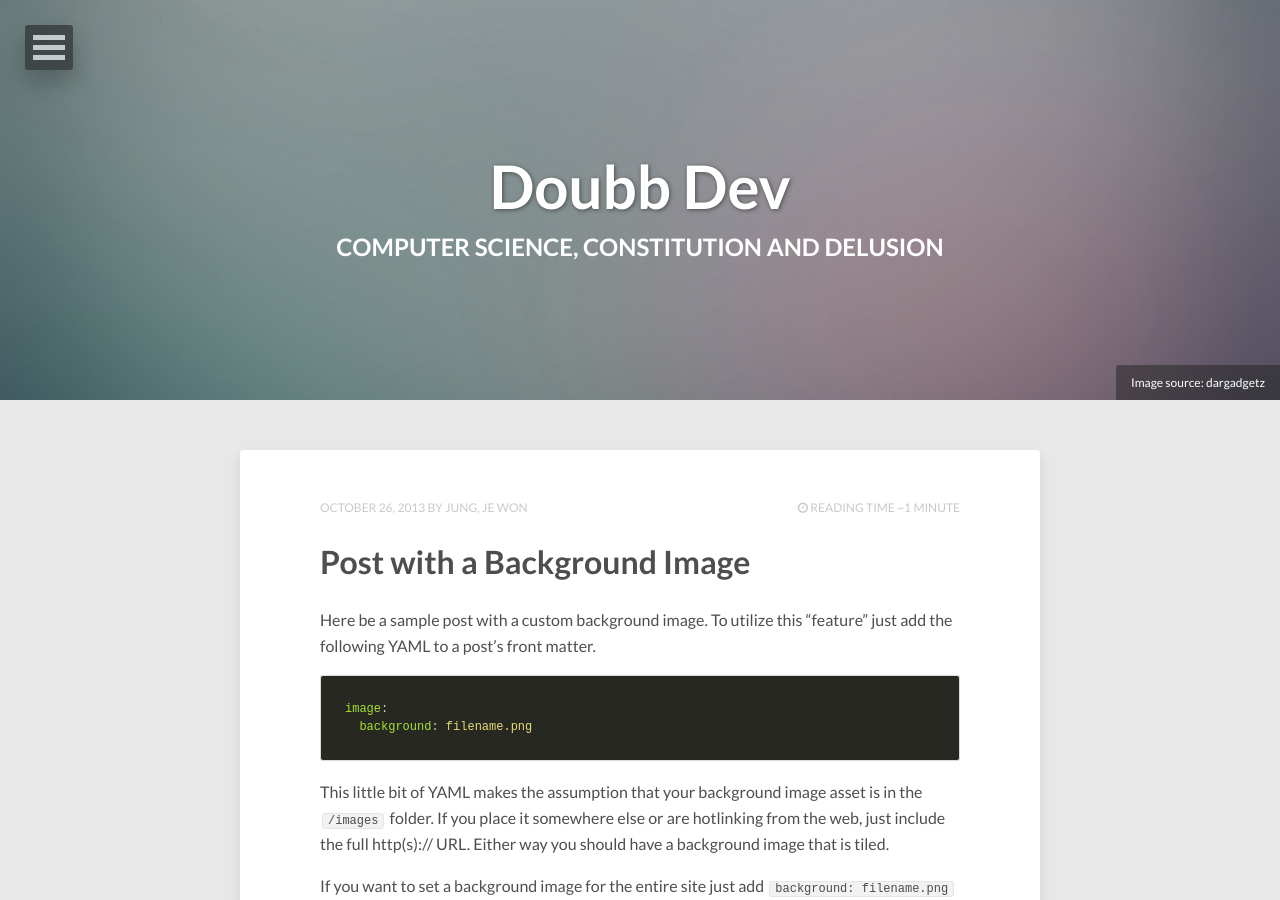
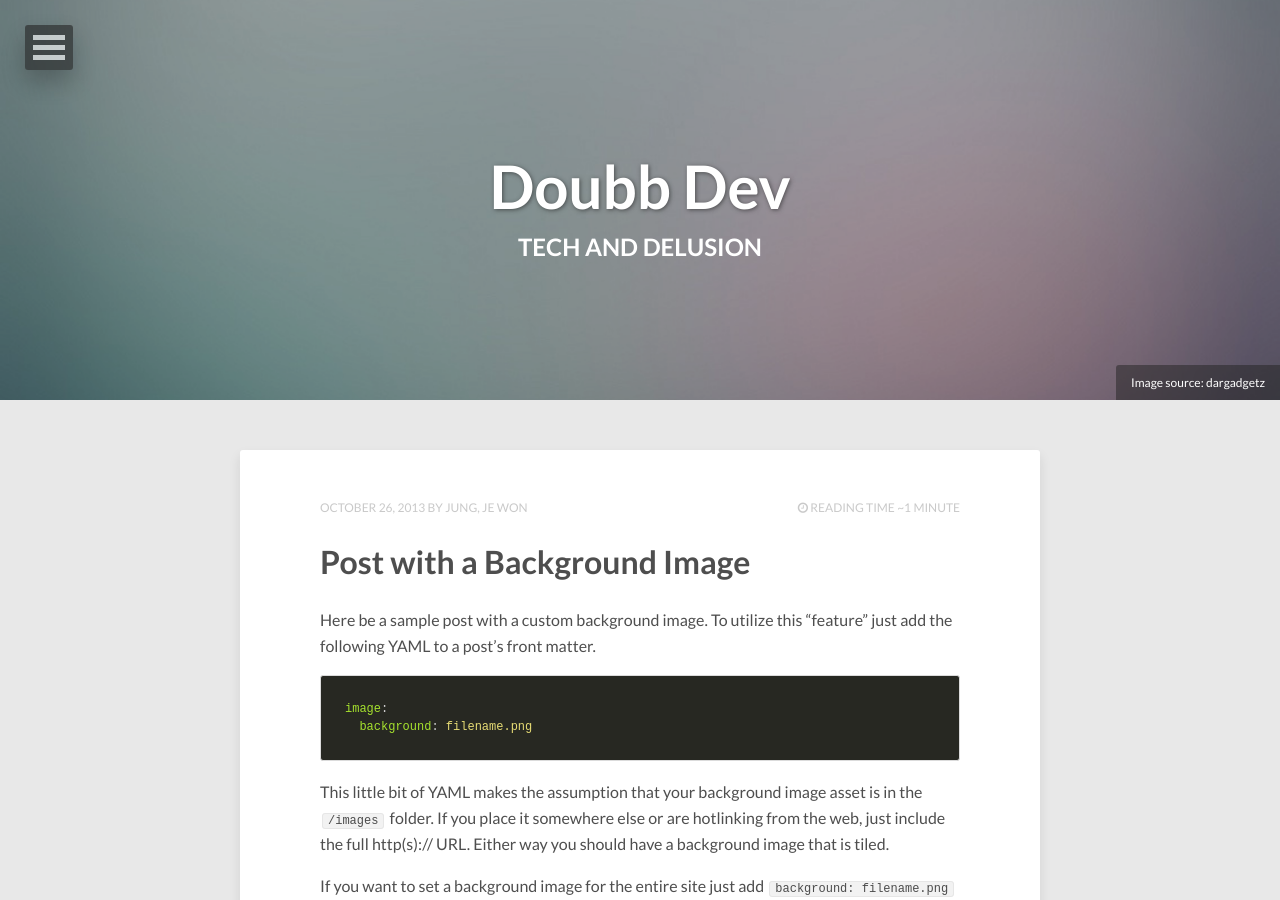
Before and after one commit to Doubb/Doubb.github.io, a Jekyll site: the page built from index.html, in a window 1280 px wide and 900 px high. Built offline with Jekyll 4.4.1, drawn with Linux system fonts in a browser that asks for light colours; nearby versions of some CDN libraries; the list of posts is cut into pages by our own code.

Commit message:
Revise main title

```diff
--- a/_config.yml
+++ b/_config.yml
@@ -1,5 +1,5 @@
 title: Doubb Dev
-description: Computer Science, Software, and Portfolio
+description: A page of Jung, Je Won (SKKU)
 disqus_shortname: doubb
 reading_time:     true
 words_per_minute: 200
--- a/index.html
+++ b/index.html
@@ -1,6 +1,6 @@
 ---
 layout: post-index
-title: Computer Science, Constitution and Delusion
+title: Tech and Delusion
 description: "Describe this nonsense."
 tags: [Jekyll, theme, themes, responsive, blog, modern]
 comments: false
```
